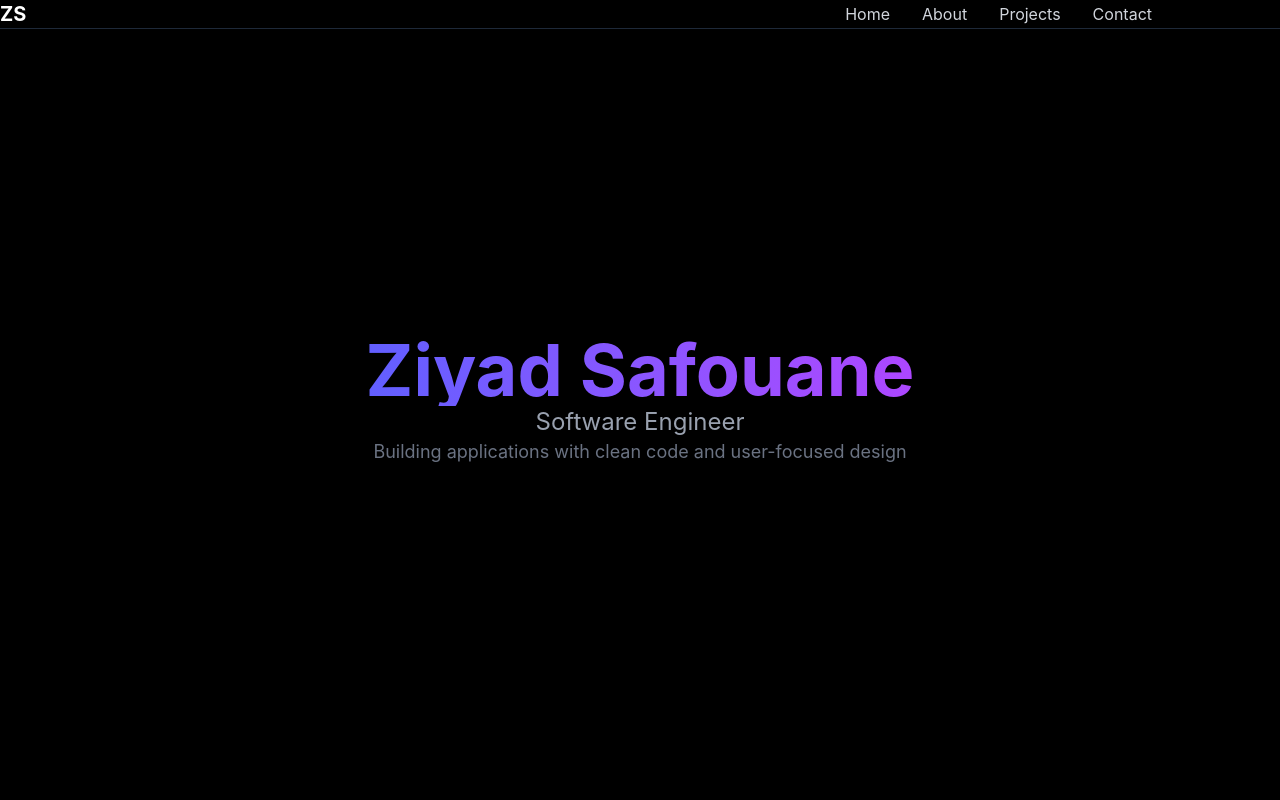
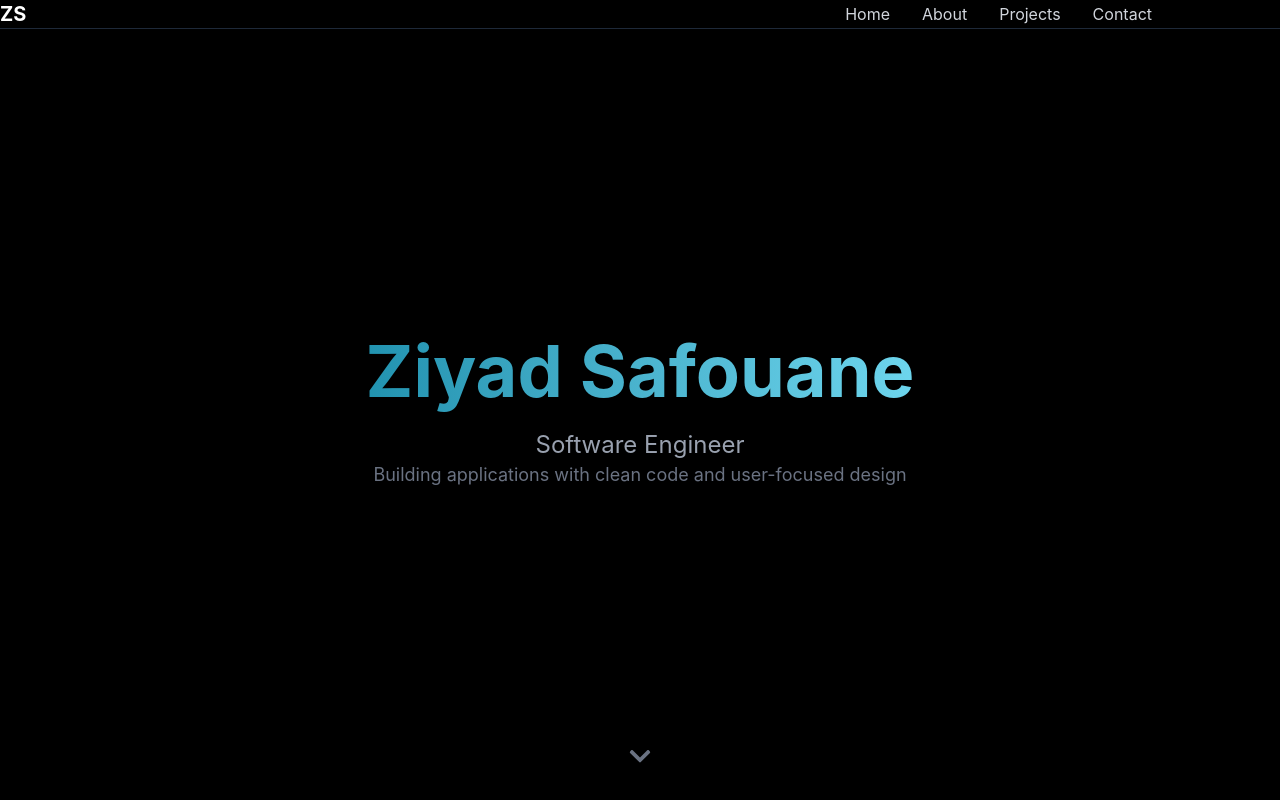
Before and after one commit to ziyadsaf/ZS-Portfolio, a React (Vite) app: page / in a window 1280 px wide. Shown: the top 800 px of the page. Built offline with nearby package versions, Linux system fonts and the light colour scheme.

Commit message:
added bouncing scroll on bottom

```diff
--- a/src/components/Hero.jsx
+++ b/src/components/Hero.jsx
@@ -1,13 +1,14 @@
 import { motion } from 'framer-motion';
+import { FaChevronDown } from 'react-icons/fa';
 
 function Hero() {
   return (
-    <section id="home" className="min-h-screen flex items-center justify-center bg-black">
+    <section id="home" className="min-h-screen flex items-center justify-center relative">
       <div className="text-center px-6">
-        {/* Name with gradient effect - indigo to purple gradient */}
+        {/* Name with gradient effect - teal gradient */}
         {/* bg-clip-text makes the gradient apply only to the text */}
         <motion.h1
-          className="text-5xl md:text-7xl font-bold mb-4 bg-gradient-to-r from-indigo-500 to-purple-500 bg-clip-text text-transparent"
+          className="text-5xl md:text-7xl font-bold bg-gradient-to-r from-[#2193b0] to-[#6dd5ed] bg-clip-text text-transparent inline-block leading-relaxed"
           initial={{ opacity: 0, y: 20 }}  // Start invisible and 20px down
           animate={{ opacity: 1, y: 0 }}   // Animate to visible and original position
           transition={{ duration: 0.8 }}    // Animation takes 0.8 seconds
@@ -17,7 +18,7 @@ function Hero() {
 
         {/* Title with fade-in animation, delayed by 0.2s for stagger effect */}
         <motion.p
-          className="text-xl md:text-2xl text-gray-400 mb-8"
+          className="text-xl md:text-2xl text-gray-400"
           initial={{ opacity: 0, y: 20 }}
           animate={{ opacity: 1, y: 0 }}
           transition={{ duration: 0.8, delay: 0.2 }}
@@ -35,6 +36,21 @@ function Hero() {
           Building applications with clean code and user-focused design
         </motion.p>
       </div>
+
+      {/* Scroll indicator - bouncing arrow at bottom of section */}
+      <motion.div
+        className="absolute bottom-8 left-1/2 -translate-x-1/2"
+        initial={{ opacity: 0 }}
+        animate={{ opacity: 1, y: [0, 10, 0] }}
+        transition={{
+          opacity: { delay: 1, duration: 0.5 },
+          y: { delay: 1.5, duration: 1.5, repeat: Infinity, ease: "easeInOut" }
+        }}
+      >
+        <a href="#about" className="text-gray-500 hover:text-gray-300 transition-colors">
+          <FaChevronDown size={24} />
+        </a>
+      </motion.div>
     </section>
   );
 }
```
